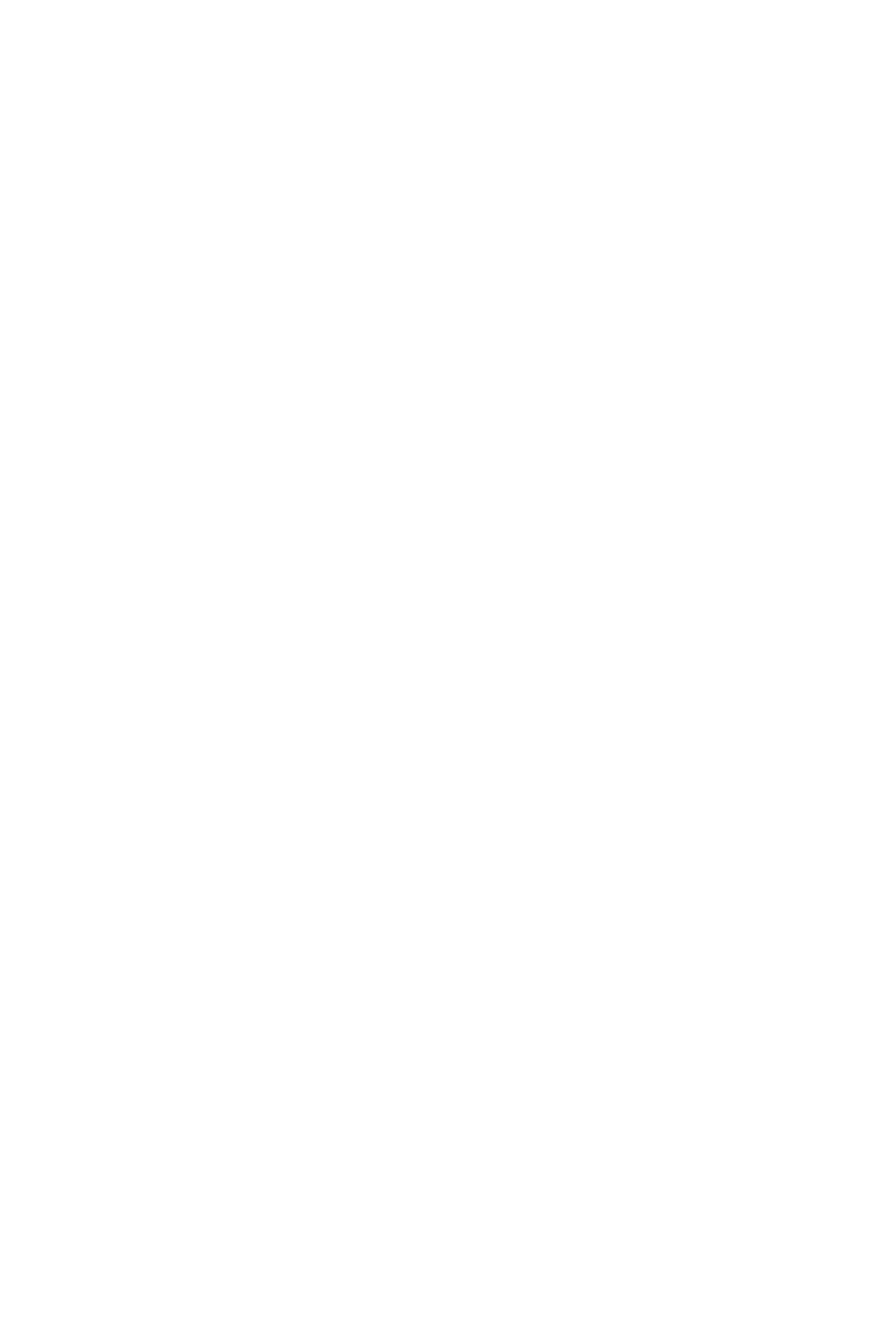
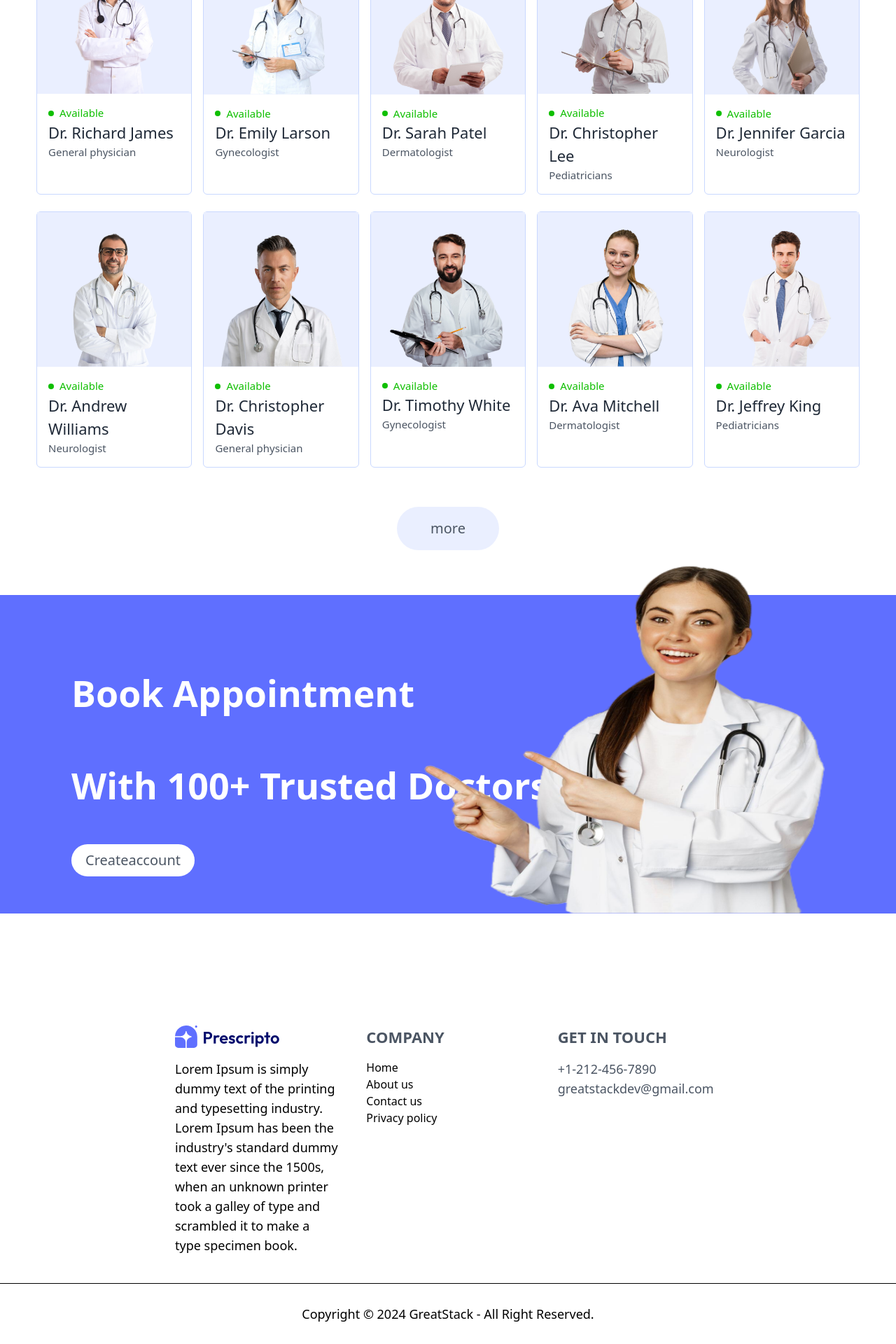
Before and after one commit to Srikanthbolle/doctor_appointment, a Next.js app: page / in a window 1280 px wide. Shown: the part 1560-3480 px from the top of the page at 70% size. Before the commit the page ends 1269 px from the top, so only its background shows below. Built offline with nearby package versions, Linux system fonts and the light colour scheme.

Commit message:
Create Home Page

```diff
--- /dev/null
+++ b/Components/Banner.tsx
@@ -0,0 +1,37 @@
+'use client'
+import Image from "next/image";
+import React from "react";
+import { assets } from "../public/assets/assets";
+import Link from "next/link";
+const Banner = () => {
+  return (
+    <div className="bg-[#5F6FFF] flex max-h-[455px] relative">
+      <div className="pl-[102px] pr-[97px] pt-[92px] pb-[87px]">
+        <p className="font-bold text-[52px] leading-24 text-[#FFFFFF] mb-[36px]">
+          Book Appointment
+        </p>
+        <p className="font-bold text-[52px] leading-24 text-[#FFFFFF] mb-[36px]"> With 100+ Trusted Doctors</p>
+        <Link href="/Login">
+          <button
+            onClick={() => scrollTo(0, 0)}
+            className="bg-[#FFFFFF] font-normal text-[20px] text-[#4B5563] py-2 px-5 rounded-full hover:scale-105 duration-500 transition-all"
+          >
+            Createaccount
+          </button>
+        </Link>
+      </div>
+
+      <div className="absolute bottom-0 right-0 pr-[97px]">
+        <Image
+          src="/assets/appointment_img.png"
+          alt="appointment_image"
+          width={580}
+          height={460}
+          className="h-[500px]"
+        />
+      </div>
+    </div>
+  );
+};
+
+export default Banner;
--- /dev/null
+++ b/Components/FooterSection.tsx
@@ -0,0 +1,40 @@
+import Image from 'next/image'
+import React from 'react'
+
+const FooterSection = () => {
+  return (
+    <div>
+  <div className="grid grid-cols-3 gap-10 my-10 mx-[250px] mt-40">
+
+        <div className='flex flex-col gap-4 max-w-[400px]'>
+            <Image src="/assets/logo.svg" width={150} height={90} alt='logo_image'/>
+            <p className='text-[18px]  font-normal leading-7 max-w-2xl'>Lorem Ipsum is simply dummy text of the printing and typesetting industry. Lorem Ipsum has been the industry's standard dummy text ever since the 1500s, when an unknown printer took a galley of type and scrambled it to make a type specimen book.</p>
+        </div>
+        <div className='flex flex-col gap-4'>
+            <h3 className='text-[#4B5563] font-semibold text-[22px] leading-8'>COMPANY</h3>
+            <ul>
+                <li>Home</li>
+                <li>About us</li>
+                <li>Contact us</li>
+                <li>Privacy policy</li>
+            </ul>
+        </div>
+
+        <div className='flex flex-col gap-4'>
+            <h3 className='text-[#4B5563] font-semibold text-[22px] leading-8'>GET IN TOUCH</h3>
+            <ul className='font-normal text-[18px] leading-7 text-[#4B5563]'>
+                <li>+1-212-456-7890</li>
+                <li>greatstackdev@gmail.com</li>
+            </ul>
+        </div>
+
+    </div>
+    <div className=''>
+            <hr />
+            <p className='text-[18px] font-normal leading-7 text-center py-[29px]'>Copyright © 2024 GreatStack - All Right Reserved.</p>
+        </div>
+    </div>
+  )
+}
+
+export default FooterSection
--- a/Components/SpecialityMenu.tsx
+++ b/Components/SpecialityMenu.tsx
@@ -1,3 +1,4 @@
+'use client'
 import Image from "next/image";
 import Link from "next/link";
 import React from "react";
@@ -15,7 +16,7 @@ const SpecialityMenu = () => {
           return (
 
 
-            <Link key={index} href={`/Doctors/${item.speciality}`} className="flex flex-col gap-6">
+            <Link onClick={()=>scrollTo(0,0)} key={index} href={`/Doctors/${item.speciality}`} className="flex flex-col gap-6 flex-shrink-0 hover:translate-y-[-10px] transition-all duration-500">
               <Image
                 src={item.image}
                 width={126}
--- /dev/null
+++ b/Components/TopDoctors.tsx
@@ -0,0 +1,61 @@
+'use client'
+import * as React from "react"; // ✅ Ensures all hooks are available
+
+
+// import { doctors } from "../public/assets/assets";
+import Image from "next/image";
+import Link from "next/link";
+import { AppContext, useAppContext } from "../context/AppContext";
+
+const TopDoctors = () => {
+   const { doctors } = useAppContext();
+
+  return (
+    <div className="flex gap-4  items-center flex-col py-16 mx-10">
+      <h3 className="text-[40px] font-medium text-[#1F2937]">
+        Top Doctors to Book
+      </h3>
+      <p className="font-normal text-[18px] leading-7">
+        Simply browse through our extensive list of trusted doctors.
+      </p>
+      <div className="w-full grid grid-cols-5 gap-4 pt-5 gap-y-6 px-3">
+        {doctors.slice(0, 10).map((item, index) => {
+          return (
+            <div key={index} className="border border-[#C9D8FF] rounded-md transform transition duration-300 hover:scale-105 hover:shadow-[1px_10px_10px_-10px_rgba(0,0,24,0.5)]">
+             <Link href={`/Appointment/${item._id}`}>
+              <Image
+                src={item.image}
+                width={274}
+                height={274}
+                alt="topdoctors_imagge"
+                className="bg-[#EAEFFF] w-full"
+              />
+
+              <div className="px-4 py-4">
+                <div className="flex items-center gap-2">
+                     <p className="w-2 h-2 bg-[#0FBF00] rounded-full"></p> <p className="text-[#0FBF00] font-normal text-[15px]">
+                  Available
+                </p>
+                </div>
+
+                <p className="font-medium text-[22px] text-[#1F2937]">
+                  {item.name}
+                </p>
+                <p className="font-normal text-[#4B5563] text-[15px]">
+                  {item.speciality}
+                </p>
+              </div>
+           </Link>
+            </div>
+          );
+        })}
+      </div>
+      <Link href="/Doctors">
+
+      <button onClick={() => scrollTo(0, 0)} className="bg-[#EAEFFF] rounded-full font-normal text-[#4B5563] text-[20px] py-4 mt-10 px-12">more</button>
+      </Link>
+    </div>
+  );
+};
+
+export default TopDoctors;
--- /dev/null
+++ b/context/AppContext.tsx
@@ -0,0 +1,22 @@
+// context/AppContext.tsx
+'use client'
+import React, { createContext, useContext } from "react";
+import { doctors } from "../public/assets/assets";
+import { Doctor } from "../types";
+
+export const AppContext = createContext<{ doctors: Doctor[] }>({ doctors: [] });
+
+export const AppContextProvider = ({ children }: { children: React.ReactNode }) => {
+  const value = { doctors };
+
+  return (
+    <AppContext.Provider value={value}>
+      {children}
+    </AppContext.Provider>
+  );
+};
+
+// Create a custom hook for easier usage
+export const useAppContext = () => {
+  return useContext(AppContext);
+};
--- a/src/app/Appointment/[doctsId]/page.tsx
+++ b/src/app/Appointment/[doctsId]/page.tsx
@@ -0,0 +1,9 @@
+import React from 'react'
+
+const page = () => {
+  return (
+    <div>page</div>
+  )
+}
+
+export default page
--- a/src/app/layout.tsx
+++ b/src/app/layout.tsx
@@ -1,38 +1,19 @@
 import type { Metadata } from "next";
 import { Geist, Geist_Mono } from "next/font/google";
 import "./globals.css";
-// import Navigation from "./components/Navigation";
+import { AppContextProvider } from "../../context/AppContext";
+import FooterSection from "../../Components/FooterSection";
+import Navbar from "../../Components/Navbar";
 
-const geistSans = Geist({
-  variable: "--font-geist-sans",
-  subsets: ["latin"],
-});
-
-const geistMono = Geist_Mono({
-  variable: "--font-geist-mono",
-  subsets: ["latin"],
-});
-
-export const metadata: Metadata = {
-  title: "Prescripto",
-  description: "Doctor Appointment App",
-};
-
-export default function RootLayout({
-  children,
-}: Readonly<{
-  children: React.ReactNode;
-}>) {
+export default function RootLayout({ children }: { children: React.ReactNode }) {
   return (
     <html lang="en">
-      <body
-        className={`${geistSans.variable} ${geistMono.variable} antialiased`}
-      >
-        {/* <div>
-          {" "}
-          <Navigation />{" "}
-        </div> */}
-        {children}
+      <body>
+        <AppContextProvider>
+          <Navbar />
+          {children}
+          <FooterSection />
+        </AppContextProvider>
       </body>
     </html>
   );
--- a/src/app/page.tsx
+++ b/src/app/page.tsx
@@ -1,13 +1,19 @@
+import Banner from "../../Components/Banner";
+import FooterSection from "../../Components/FooterSection";
 import Header from "../../Components/Header";
 import Navbar from "../../Components/Navbar";
 import SpecialityMenu from "../../Components/SpecialityMenu";
+import TopDoctors from "../../Components/TopDoctors";
 
 export default function Home() {
   return (
     <>
-    <Navbar />
+
     <Header />
     <SpecialityMenu />
+    <TopDoctors />
+    <Banner />
+
     </>
   )
 }
--- /dev/null
+++ b/types/index.ts
@@ -0,0 +1,7 @@
+// types/index.ts or types.ts
+export interface Doctor {
+  _id: string;
+  name: string;
+  speciality: string;
+  image: string;
+}
```
